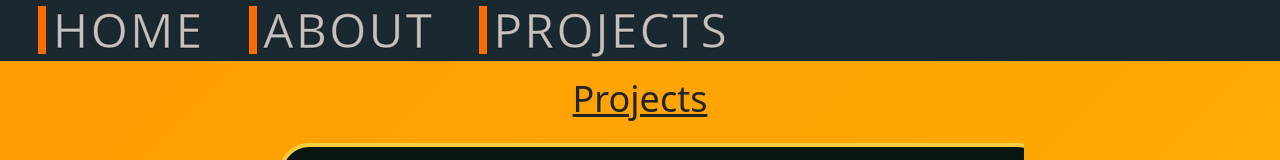
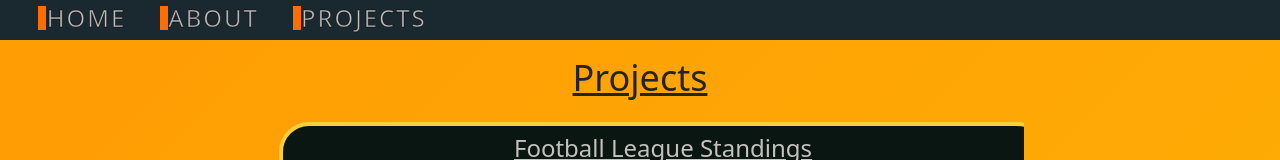
Before and after one commit to ScottDrysdale86/portfolio, a React (Create React App) app: page /portfolio/Projects in a window 1280 px wide. Shown: the top 160 px of the page. Built offline with nearby package versions, Linux system fonts and the light colour scheme.

Commit message:
icon styling on main page changed

```diff
--- a/src/Components/MainPage.js
+++ b/src/Components/MainPage.js
@@ -131,14 +131,14 @@ const Skills = styled.div`
 	display: flex;
 	flex-direction: row;
 	justify-content: center;
-	/* height: 30vh; */
 `;
 
 const ImageIcon = styled.img`
 	width: 5vw;
-	/* height: 6vh; */
-	margin-bottom: 5%;
-	padding: 1%;
+	aspect-ratio: 1/1;
+	border-radius: 20%;
+	border: 1px solid white;
+	margin: 0.5%;
 `;
 
 export default MainPage;
--- a/src/Components/Navigation.js
+++ b/src/Components/Navigation.js
@@ -36,10 +36,10 @@ const Navigation = () => {
 };
 
 const StyledLink = styled(Link)`
-	font-size: 3em;
+	font-size: 3vh;
 	text-decoration: none;
 	letter-spacing: 2px;
-	line-height: 1em;
+	line-height: 3vh;
 	text-transform: uppercase;
 	color: #c5c1c0 !important;
 	-webkit-text-stroke: 1px rgba(0, 0, 0, 0.5);
@@ -70,7 +70,7 @@ const NavBar = styled.ul`
 	position: relative;
 	display: flex;
 	flex-direction: row;
-	gap: 30px;
+	gap: 2vw;
 	background-color: #1a2930;
 	padding: 0.5% 0;
 	padding-left: 3vw;
```
